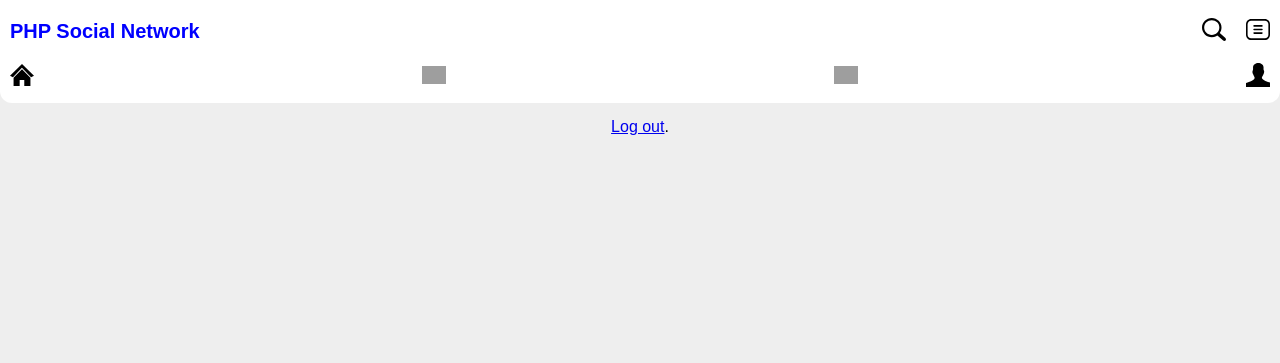
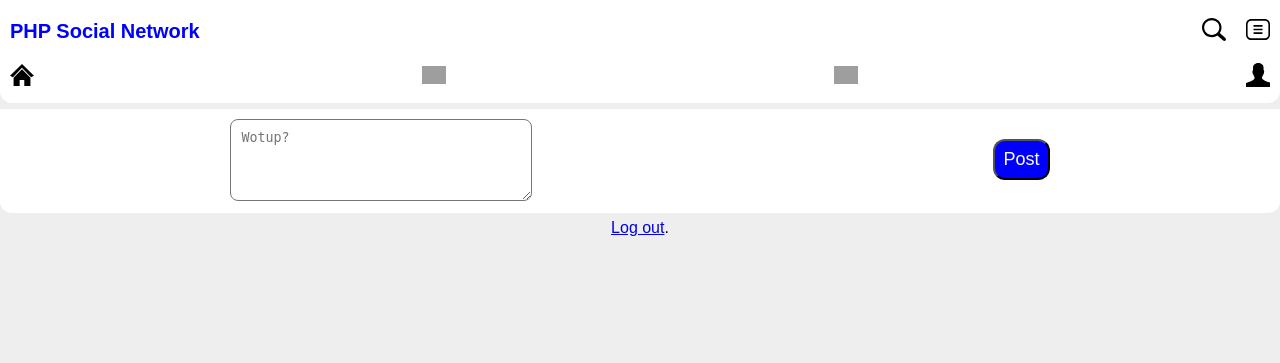
Before and after one commit to BrendanGasparin/php-social-network, a PHP site: page / in a window 1280 px wide. Shown: the top 363 px of the page. Run offline with PHP 8.4, Linux system fonts and the light colour scheme; the visitor is signed in with stand-in values (Sample User, id 1); grey boxes are pictures that could not be loaded.

Commit message:
Implement UI elements for user posting

```diff
--- a/public_html/css/homepage.css
+++ b/public_html/css/homepage.css
@@ -2,11 +2,15 @@ body {
   background-color: #eeeeee;
 }
 
-header {
+header, .post-section {
   background-color: #ffffff;
   padding-bottom: 12px;
-  margin-bottom: 15px;
+  margin-bottom: 6px;
   border-radius: 0 0 12px 12px;
+}
+
+.post-section {
+  padding-top: 10px;
 }
 
 .header-menu {
@@ -42,3 +46,21 @@ div.icon-menu nav, div.icon-menu nav ul {
 nav ul li a img {
   width: 24px;
 }
+
+.post-section form {
+  display: flex;
+  justify-content: space-around;
+  align-items: center;
+}
+
+textarea {
+  padding: 10px;
+  border-radius: 8px;
+}
+
+.post-button {
+    vertical-align: middle;
+    background-color: blue;
+    color: white;
+    padding: 8px;
+}
--- a/public_html/index.php
+++ b/public_html/index.php
@@ -88,7 +88,16 @@ session_start();
       </div>
     </header>
 
+    <main>
+    <div class="post-section">
+      <form>
+      <textarea rows="4" cols="33" placeholder="Wotup?"></textarea>
+      <button action="./includes/post.inc.php" class="post-button" name="submit" type="submit">Post</button>
+    </div>
+
+
     <p class="centered-16px"><a href="./includes/logout.inc.php">Log out</a>.</p>
+    </main>
 
     <?php
     }
```
